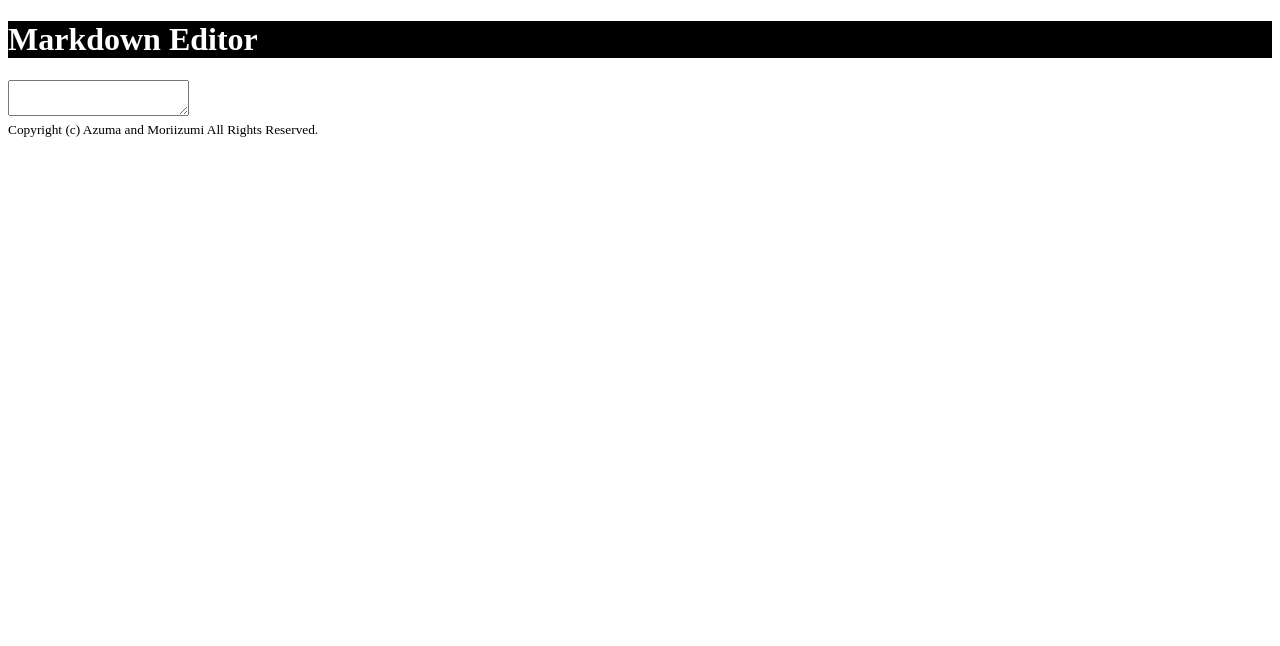
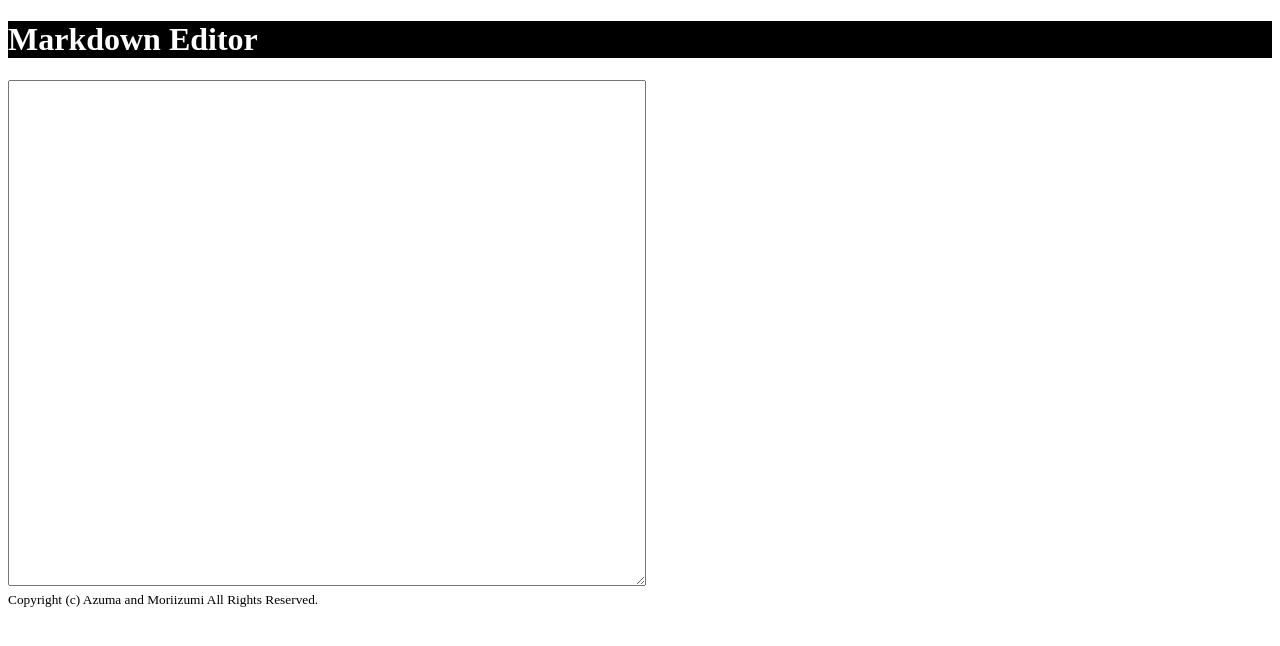
Before and after one commit to azujuuuuuun/markdown-editor, a React app: page / in a window 1280 px wide. Shown: the top 646 px of the page. Built offline with nearby package versions, Linux system fonts and the light colour scheme.

Commit message:
feat(components/Editor): エディターにCSSを適用

```diff
--- a/src/components/Editor.js
+++ b/src/components/Editor.js
@@ -1,9 +1,14 @@
 import React from 'react';
+import styles from './css/Editor.css';
 
 export default (props) => {
   return (
     <div>
-      <textarea onChange={props.onChange} onKeyDown={props.onKeyDown} />
+      <textarea
+        className={styles.editorTextarea}
+        onChange={props.onChange}
+        onKeyDown={props.onKeyDown}
+      />
     </div>
     );
 };
--- /dev/null
+++ b/src/components/css/Editor.css
@@ -0,0 +1,5 @@
+.editorTextarea {
+  font-size: 18px;
+  width: 50%;
+  height: 500px;
+}
```
